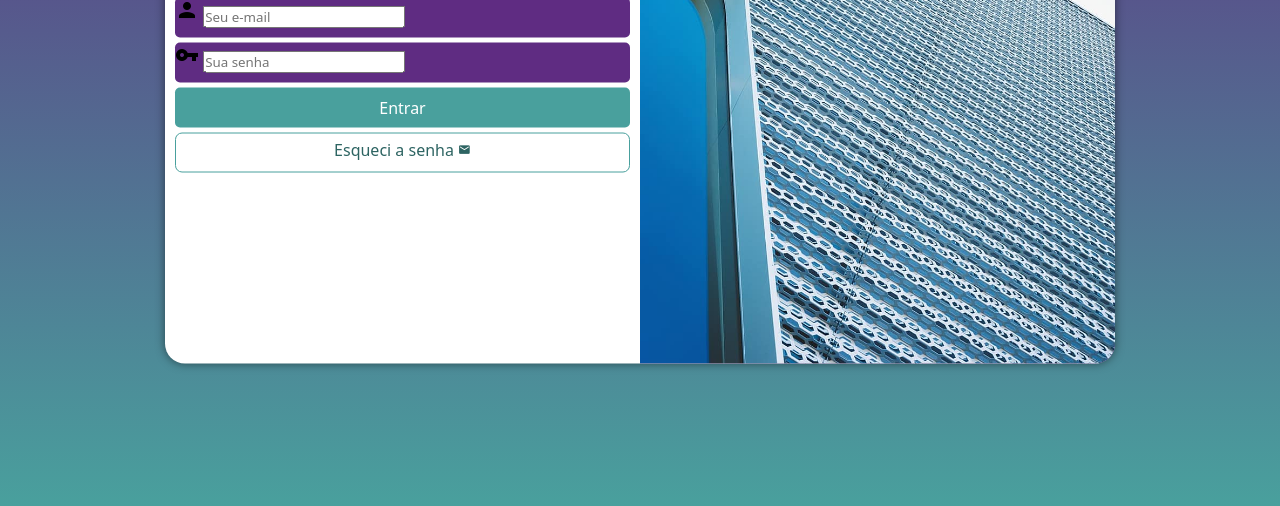
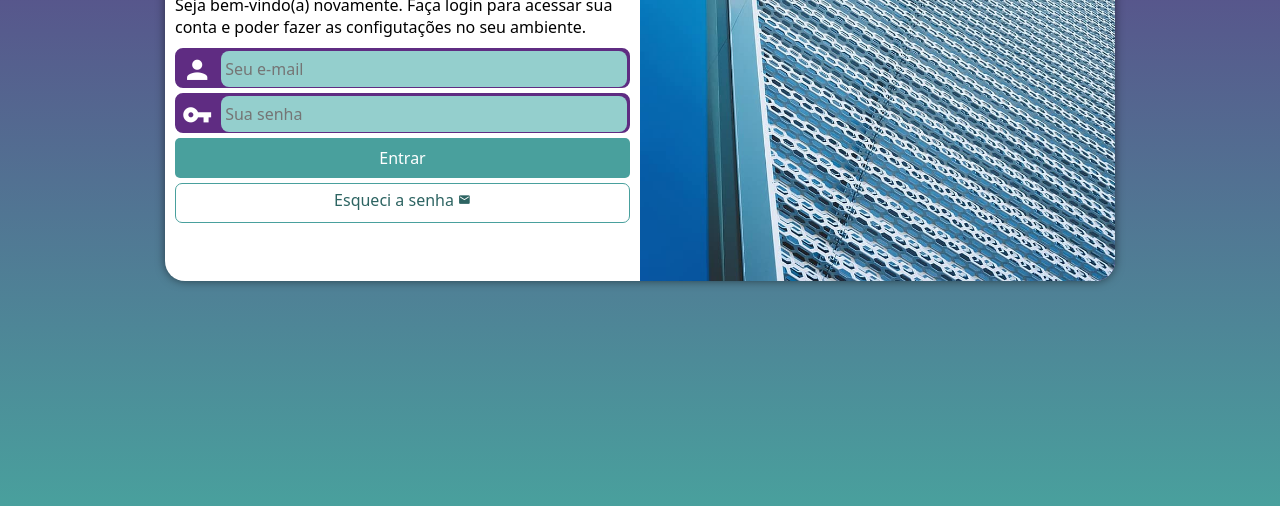
Before and after one commit to WillianQuintino/projeto-login, a plain HTML site: page index.html in a window 1280 px wide. Shown: the part 294-800 px from the top of the page. Drawn offline with Linux system fonts and the light colour scheme.

Commit message:
concluido o formulario login

```diff
--- a/estilos/media-query.css
+++ b/estilos/media-query.css
@@ -16,6 +16,7 @@ Grandes telas: acima de 1200px
 
     section#login {
         width: 80vw;
+        height: 280px;
     }
 
     section#login > div#imagem {
@@ -38,6 +39,7 @@ Grandes telas: acima de 1200px
 
     section#login {
         width: 950px;
+        height: 350px;
     }
 
     section#login > div#imagem {
@@ -56,6 +58,7 @@ Grandes telas: acima de 1200px
     }
 
     div#formulario > p {
-        font-size: 1.2em;
+        font-size: 1em;
+        margin: 10px 0px;
     }
 }
--- a/estilos/style.css
+++ b/estilos/style.css
@@ -29,7 +29,6 @@ section#login {
     position: absolute;
     top: 50%;
     left: 50%;
-    transform: translate(-50%, -50%);
     overflow: hidden;
 
     background-color: white;
@@ -38,6 +37,7 @@ section#login {
     border-radius: 20px;
     box-shadow: 0px 0px 10px rgba(0, 0, 0, 0.5);
 
+    transform: translate(-50%, -50%);
     transition: width 0.3s, height 0.3s;
     transition-timing-function: ease;
 }
@@ -66,15 +66,40 @@ div#formulario > p {
 
 form > div.campo {
     background-color: #5f2c82;
+    border: 2px solid #5f2c82;
     display: block;
     width: 100%;
     height: 40px;
-    border-radius: 5px;
+    border-radius: 8px;
     margin: 5px 0px;
 }
 
 div.campo > label {
     display:none;
+}
+
+div.campo > i{
+    color: white;
+    /*background-color: black;*/
+    font-size: 1.9em;
+    width: 40px;
+    padding: 5px;
+}
+
+div.campo > input {
+    background-color: #94cfcd;
+    font-size: 1em;
+    width: calc(100% - 45px);
+    height: 100%;
+    border: 0px;
+    border-radius: 8px;
+    padding: 4px;
+    transform: translateY(-10px);
+}
+
+div.campo > input:focus-within {
+    background-color: white;
+    border: none;
 }
 
 form > input[type="submit"] {
```
